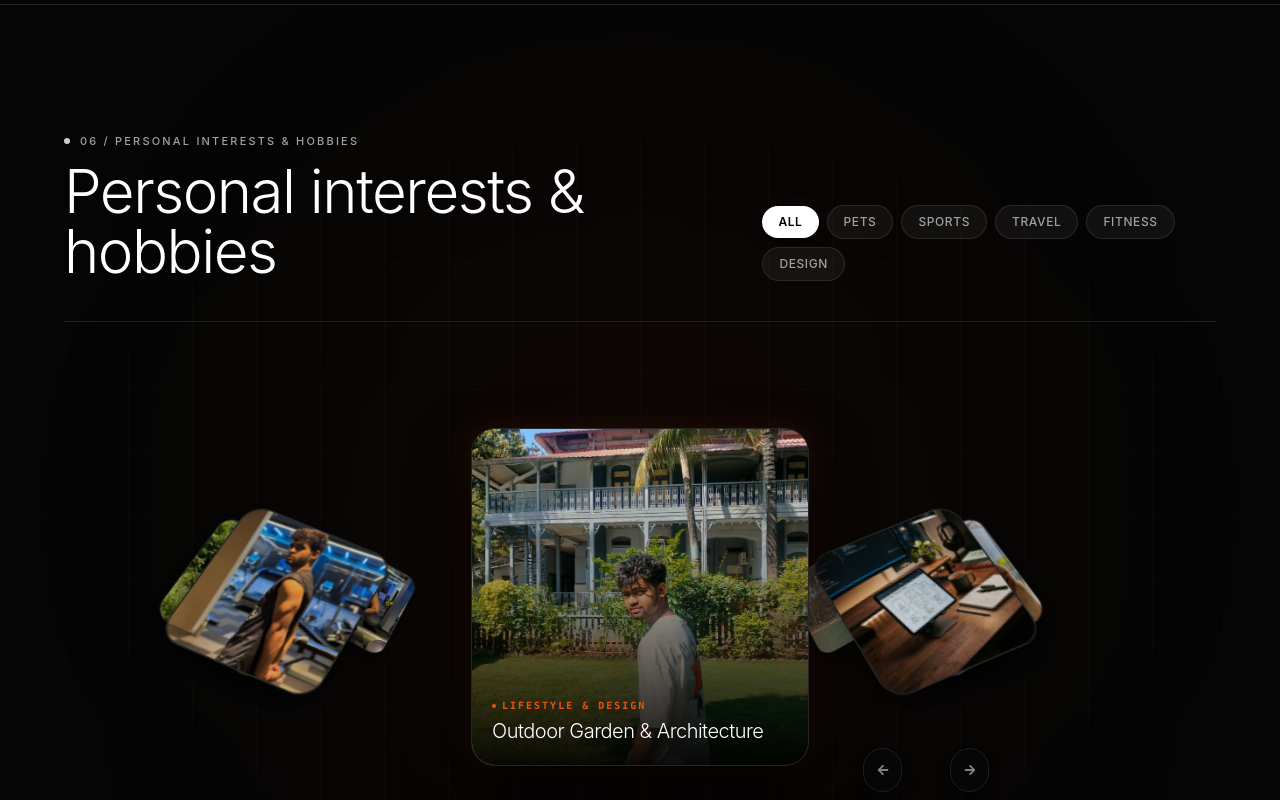
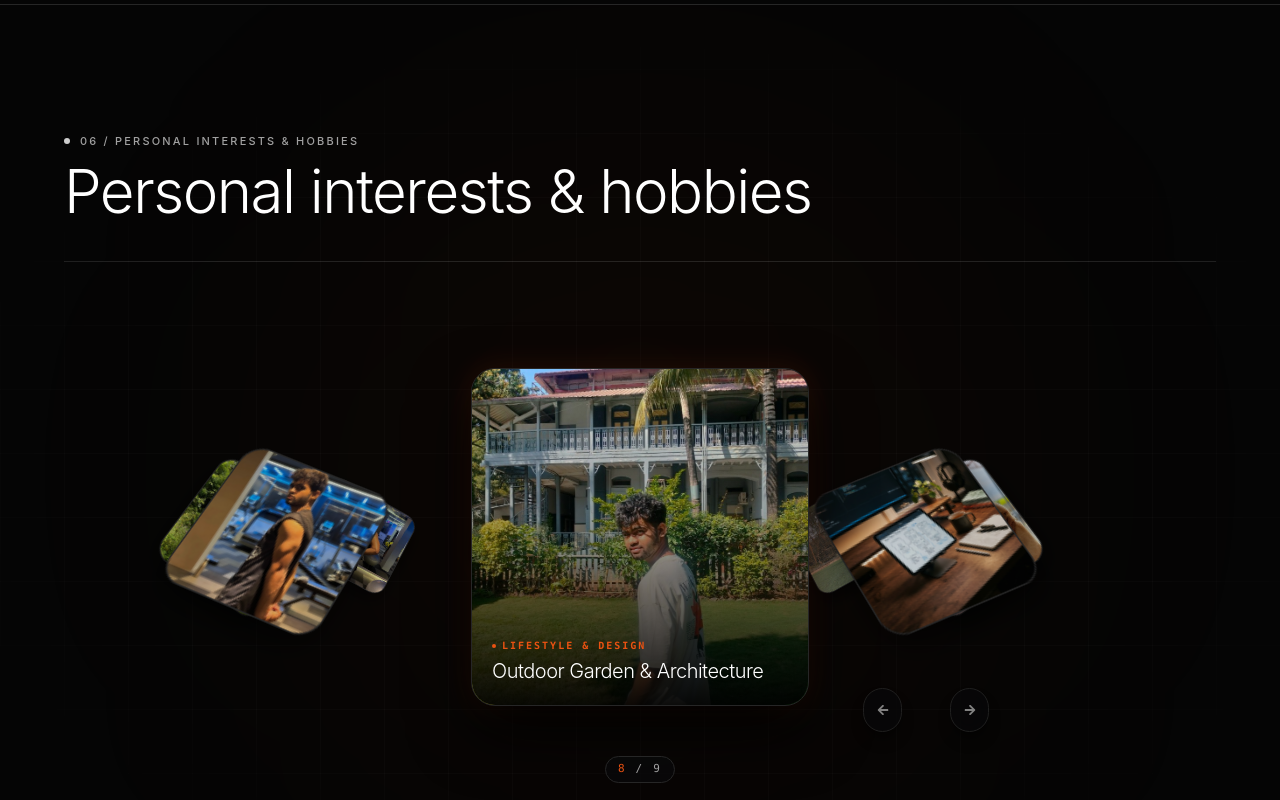
Before and after one commit to araspureh-glitch/humanshu-portfolio, a React (Vite) app: page /about in a window 1280 px wide. Shown: the part 6200-7000 px from the top of the page. Built offline with nearby package versions, Linux system fonts and the light colour scheme.

Commit message:
style: remove filter tabs from hobbies section header

```diff
--- a/src/components/FloatingHobbiesCloud.jsx
+++ b/src/components/FloatingHobbiesCloud.jsx
@@ -1,12 +1,7 @@
-import { useState } from 'react'
 import { motion } from 'framer-motion'
 import { Carousel360 } from './ui/image-fan-carousel'
 
 export default function FloatingHobbiesCloud() {
-  const [activeTab, setActiveTab] = useState('ALL')
-
-  const tabs = ['ALL', 'PETS', 'SPORTS', 'TRAVEL', 'FITNESS', 'DESIGN']
-
   return (
     <section
       id="hobbies"
@@ -21,13 +16,13 @@ export default function FloatingHobbiesCloud() {
       </div>
 
       <div className="max-w-6xl mx-auto w-full relative z-10 space-y-12 flex flex-col items-center">
-        {/* Section Header Replicated From Skills & Tools */}
+        {/* Section Header */}
         <motion.div
           initial={{ opacity: 0, y: 20 }}
           whileInView={{ opacity: 1, y: 0 }}
           viewport={{ once: true }}
           transition={{ duration: 0.6 }}
-          className="w-full flex flex-col sm:flex-row sm:items-end justify-between pb-10 border-b border-white/10 gap-6"
+          className="w-full pb-10 border-b border-white/10"
         >
           <div>
             <div className="flex items-center gap-2.5 font-sans text-[11px] font-medium text-neutral-400 uppercase tracking-[0.2em]">
@@ -38,27 +33,10 @@ export default function FloatingHobbiesCloud() {
               Personal interests & hobbies
             </h2>
           </div>
-
-          {/* Interactive Filter Tabs */}
-          <div className="flex flex-wrap items-center gap-2 font-sans text-xs font-medium">
-            {tabs.map((tab) => (
-              <button
-                key={tab}
-                onClick={() => setActiveTab(tab)}
-                className={`px-4 py-2 rounded-full transition-all cursor-pointer uppercase tracking-wider ${
-                  activeTab === tab
-                    ? 'bg-white text-black font-semibold shadow-lg'
-                    : 'bg-white/5 border border-white/10 text-neutral-400 hover:text-white hover:border-white/30'
-                }`}
-              >
-                {tab}
-              </button>
-            ))}
-          </div>
         </motion.div>
 
         {/* 3D 360 Fan Carousel Component */}
-        <Carousel360 activeTab={activeTab} />
+        <Carousel360 />
       </div>
     </section>
   )
```
